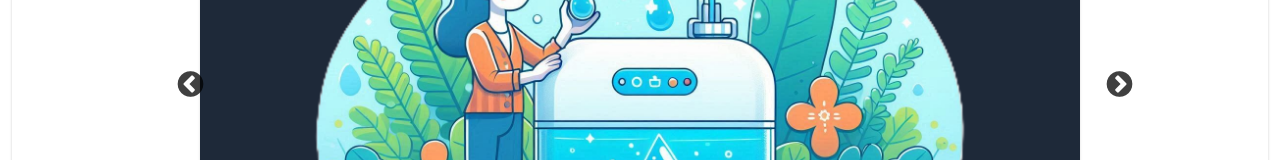
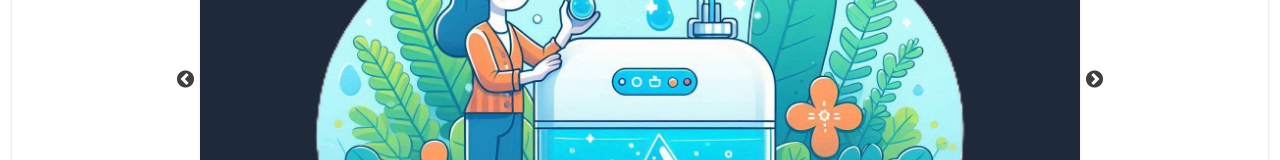
Before and after one commit to Harsh-Dev1602/RO-Helper, a React (Vite) app: page / in a window 1280 px wide. Shown: the part 362-522 px from the top of the page. Built offline with nearby package versions, Linux system fonts and the light colour scheme.

Commit message:
Ocean-water-solution-update

```diff
--- a/src/Components/Navbar.jsx
+++ b/src/Components/Navbar.jsx
@@ -26,7 +26,7 @@ function Navbar() {
   ]
   return (
     <>
-      <header className=" shadow shadow-[#cccccc94] sticky  top-0 left-0   bg-gray-900 text-white px-10 py-5 z-40">
+      <header className="w-full shadow shadow-[#cccccc94] sticky  top-0 left-0   bg-gray-900 text-white px-10 py-5 z-40">
         <div className="  container mx-auto flex justify-between items-center">
           <Link to="/" className=" flex justify-center items-center gap-2 cursor-pointer">
             <img src={Logo} className=' w-10  shadow shadow-[#ccc] rounded-full ' />
@@ -48,7 +48,7 @@ function Navbar() {
         </div>
       {
         openMenu && (
-          <div className="w-[95%] mx-[2.5%]  h-auto left-0 fixed top-21 lg:hidden ">
+          <div className="w-full  h-auto left-0 fixed top-21 lg:hidden ">
             <nav className='w-full rounded-xl py-10 h-full bg-gray-900 text-white flex justify-center items-center flex-col '>
               {
                 menuName.map(({ id, text, to }) => (
--- a/src/Pages/About.jsx
+++ b/src/Pages/About.jsx
@@ -11,7 +11,7 @@ function About() {
       <section className="mt-2 p-2 text-xl rounded-2xl rounded-tr-[100px] bg-gray-900 text-white">
         <h2 className="text-3xl font-bold">Our Story</h2>
         <p className=" mt-4 text-justify">
-          Hello, I'm Shambhulal Suryavanshi, the founder of [Your Company Name]. My journey in the world of water purification began in 2005 with Eureka Forbes Co. Ltd., a leading direct marketing company. Starting as a sales representative, I gained valuable experience in customer interaction and product knowledge over a year.
+          Hello, I'm Shambhulal Suryavanshi, the founder of Ocean water solution. My journey in the world of water purification began in 2005 with Eureka Forbes Co. Ltd., a leading direct marketing company. Starting as a sales representative, I gained valuable experience in customer interaction and product knowledge over a year.
         </p>
         <p className=" mt-4 text-justify">In January 2010, fueled by my passion for providing safe drinking water, I launched my own water purifier business. This venture quickly evolved, and by 2013, I expanded into offering comprehensive water purifier services. Over the past 20 years, I've had the privilege of serving around 500 customers directly, building a reputation for reliability and excellence.
         </p>
--- a/src/Pages/Home.css
+++ b/src/Pages/Home.css
@@ -1,16 +1,11 @@
 .slick-prev, .slick-next {
     z-index: 1;
 }
-.slick-prev{
-    padding-right:400px;
-}
-.slick-next{
-  padding-left:400px;
-}
+
 .slick-prev:before,
 .slick-next:before{
     color: black;
-    font-size: 30px;
+    font-size: 20px;
     margin: 0px  auto;
 
 }
```
